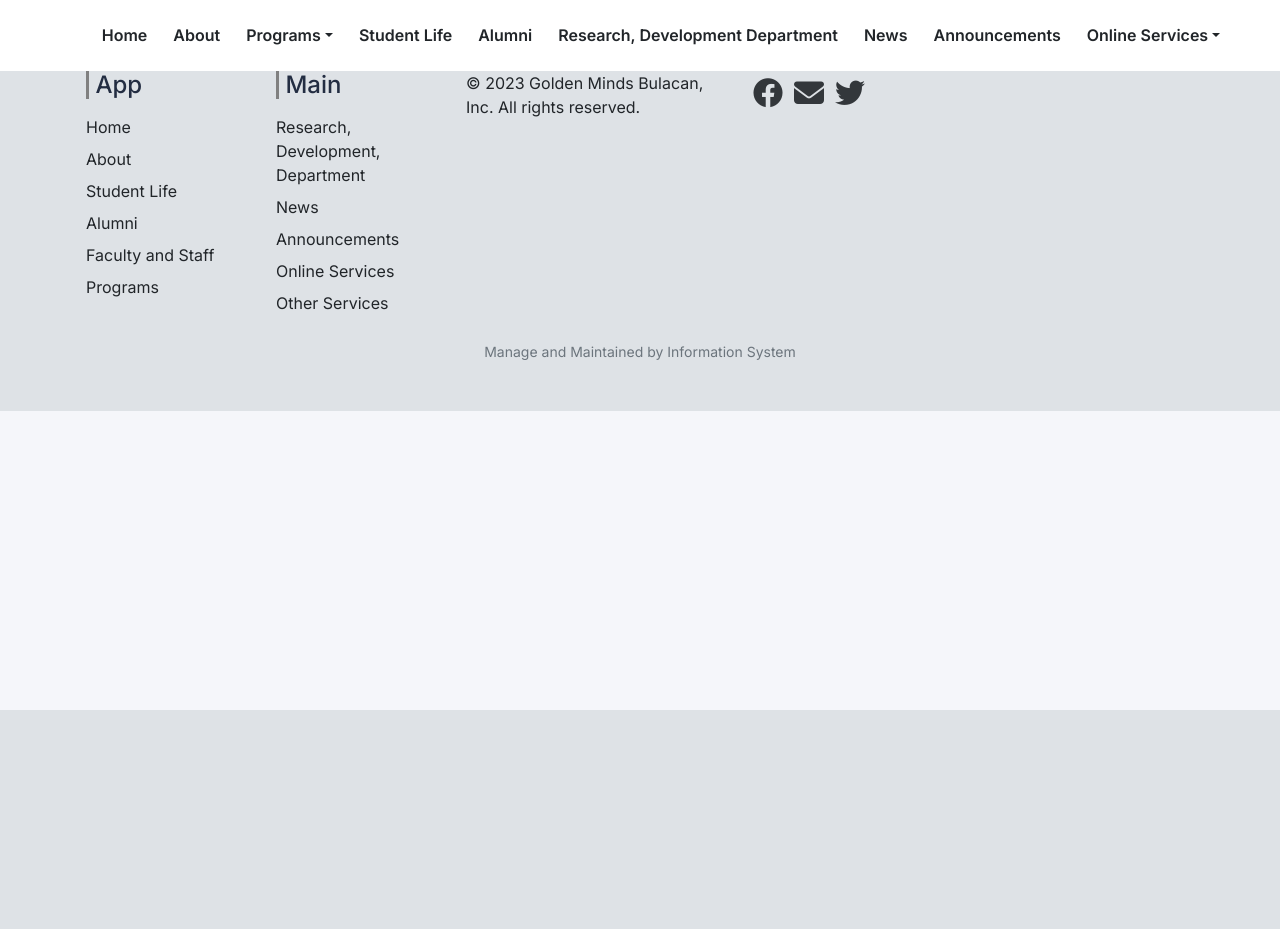
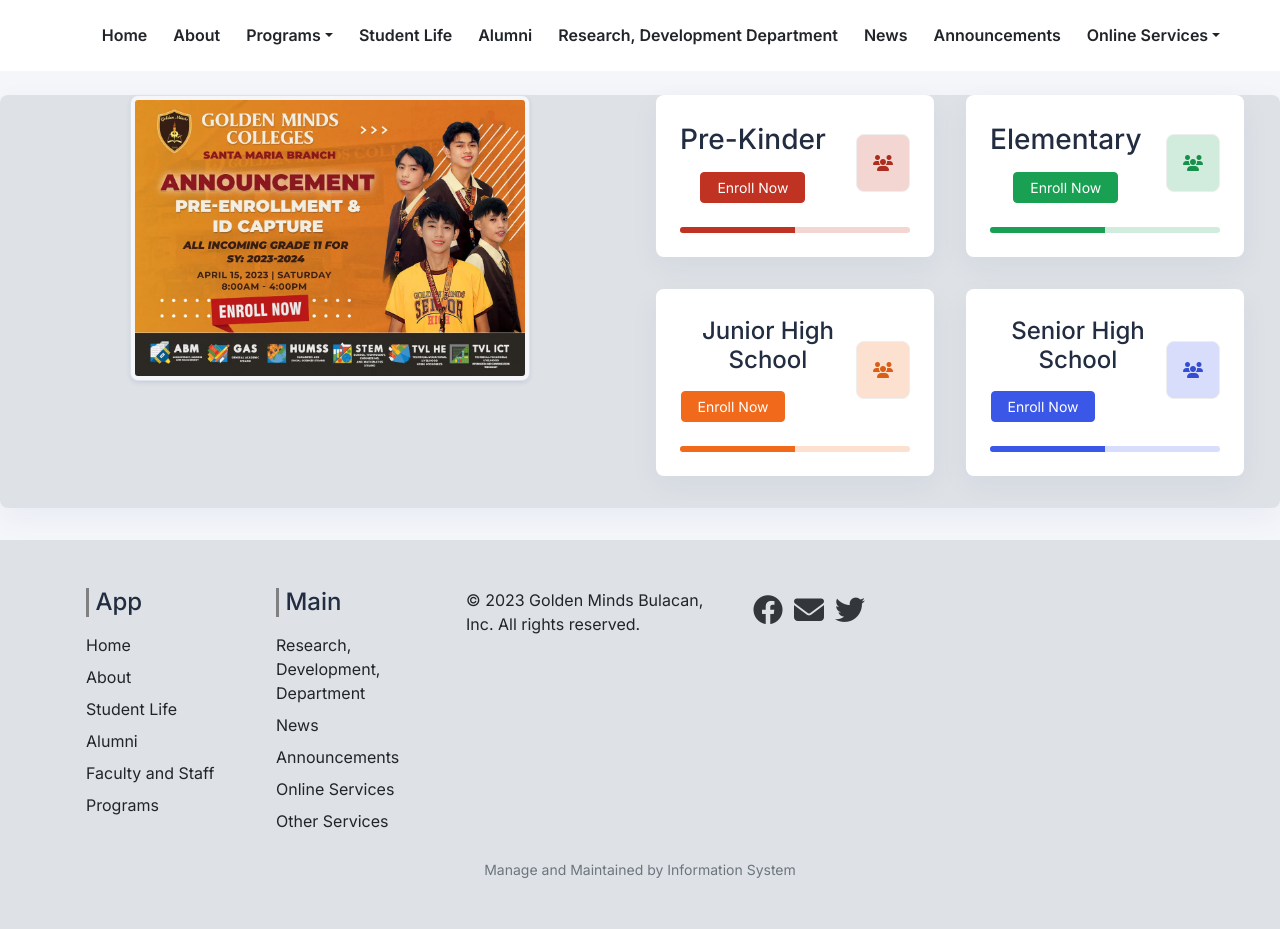
Before and after one commit to javecilla/goldenmindsproj, a PHP site: page /online_application in a window 1280 px wide. Shown: the part 90-1019 px from the top of the page. Before the commit the page ends 800 px from the top, so only its background shows below. Run offline with PHP 8.4, Linux system fonts and the light colour scheme; some libraries are stand-ins or nearby versions.

Commit message:
golden commits 4

```diff
--- a/online_application.php
+++ b/online_application.php
@@ -3,21 +3,125 @@
 <head>
   <title>Online Application - Golden Minds Bulacan</title>
   <?php require_once __DIR__ . '/components/links.php'; ?>
+  <style>
+    #center {
+      display: flex;
+      justify-content: center;
+      align-items: center;
+    }
+  </style>
 </head>
 <body>
   <main id="main_content">
     <?php require_once __DIR__ . '/components/header.php';?>
 		<?php require_once __DIR__ . '/components/navbar.php'; ?>
 
-    <div class="conatiner-fluid content-inner mt-n5 py-0">
-      <div>
-        <div class="row">
-          <div class="col-md-8">
+    <center id="center">
+      <div class="card bg-light mt-4" style="width: 100%;">
+        <div class="conatiner-fluid content-inner  py-0">
+          <div>
+            <div class="row">
+              <div class="col-lg-6 col-md-9">
+                <div class="container">
+                  <center>
+                    <img src="resources/images/general/gmc/gmc_test2.jpg" class="img-thumbnail img-responsive" alt="" width="400"/>
+                  </center>
+                </div>
+              </div>
+              <div class="col-lg-3 col-md-6">
+                <a href="online_application?at=pre_kinder">
+                  <div class="card">
+                    <div class="card-body">
+                      <div class="d-flex align-items-center justify-content-between mt-1">
+                        <div>
+                          <h3 class="counter">Pre-Kinder</h3>
+                          <button type="button" class="btn btn-danger btn-sm mt-3">Enroll Now</button>
+                        </div>
+                        <div class="border  bg-soft-danger rounded p-3">
+                          <i class="fa-solid fa-users"></i>
+                        </div>
+                      </div>
+                      <div class="mt-4">
+                        <div class="progress bg-soft-danger shadow-none w-100" style="height: 6px">
+                          <div class="progress-bar bg-danger" data-toggle="progress-bar" role="progressbar" aria-valuenow="50" aria-valuemin="0" aria-valuemax="100"></div>
+                        </div>
+                      </div>
+                    </div>
+                  </div>
+                </a>
 
+                <a href="online_application?at=jhs">
+                  <div class="card">
+                    <div class="card-body">
+                      <div class="d-flex align-items-center justify-content-between mt-1">
+                        <div>
+                          <h4 class="counter">Junior High School</h4>
+                          <button type="button" class="btn btn-warning btn-sm mt-3"
+                          style="margin-left: -70px">Enroll Now</button>
+                        </div>
+                        <div class="border  bg-soft-warning rounded p-3">
+                          <i class="fa-solid fa-users"></i>
+                        </div>
+                      </div>
+                      <div class="mt-4">
+                        <div class="progress bg-soft-warning shadow-none w-100" style="height: 6px">
+                          <div class="progress-bar bg-warning" data-toggle="progress-bar" role="progressbar" aria-valuenow="50" aria-valuemin="0" aria-valuemax="100"></div>
+                        </div>
+                      </div>
+                    </div>
+                  </div>
+                </a>
+              </div>
+              <div class="col-lg-3 col-md-6">
+                <a href="online_application?at=elementary">
+                  <div class="card">
+                    <div class="card-body">
+                      <div class="d-flex align-items-center justify-content-between mt-1">
+                        <div>
+                          <h3 class="counter">Elementary</h3>
+                          <button type="button" class="btn btn-success btn-sm mt-3">Enroll Now</button>
+                        </div>
+                        <div class="border  bg-soft-success rounded p-3">
+                          <i class="fa-solid fa-users"></i>
+                        </div>
+                      </div>
+                      <div class="mt-4">
+                        <div class="progress bg-soft-success shadow-none w-100" style="height: 6px">
+                          <div class="progress-bar bg-success" data-toggle="progress-bar" role="progressbar" aria-valuenow="50" aria-valuemin="0" aria-valuemax="100"></div>
+                        </div>
+                      </div>
+                    </div>
+                  </div>
+                </a>
+
+                <a href="online_application?at=shs">
+                  <div class="card">
+                    <div class="card-body">
+                      <div class="d-flex align-items-center justify-content-between mt-1">
+                        <div>
+                          <h4 class="counter">Senior High School</h4>
+                          <button type="button" class="btn btn-primary btn-sm mt-3"
+                          style="margin-left: -70px">Enroll Now</button>
+                        </div>
+                          <div class="border  bg-soft-primary rounded p-3">
+                          <i class="fa-solid fa-users"></i>
+                        </div>
+                      </div>
+                      <div class="mt-4">
+                        <div class="progress bg-soft-primary shadow-none w-100" style="height: 6px">
+                          <div class="progress-bar bg-primary" data-toggle="progress-bar" role="progressbar" aria-valuenow="50" aria-valuemin="0" aria-valuemax="100"></div>
+                        </div>
+                      </div>
+                    </div>
+                  </div>
+                </a>
+              </div>
+
+            </div>
           </div>
         </div>
       </div>
-    </div>
+    </center>
 
     <?php require_once __DIR__ . '/components/footer.php'; ?>
   </main>
```
